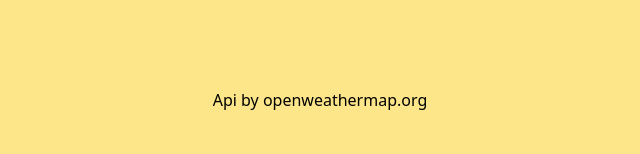
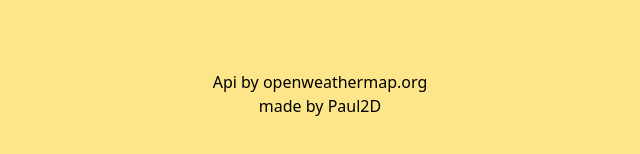
Before and after one commit to 2kpaul/weather_app_vuejs_tailwindcss, a Vue app: page / in a window 1280 px wide. Shown: the part 550-704 px from the top of the page, without its empty margins (320-960 px from the left). Built offline with nearby package versions, Linux system fonts and the light colour scheme; no server answers.

Commit message:
add footer links

```diff
--- a/src/App.vue
+++ b/src/App.vue
@@ -33,7 +33,11 @@
         </div>
       </div>
     </div>
-    <a href="https://openweathermap.org/" target="_blank" class="hover:text-sky-800">Api by openweathermap.org</a>
+    <div>
+      <a href="https://openweathermap.org/" target="_blank" class="hover:text-sky-800">Api by openweathermap.org</a>
+      <a href="https://paul2d.dev" target="_blank" class="hover:text-sky-800 block text-center">made by Paul2D</a>
+    </div>
+
   </div>
 
 </template>
```
